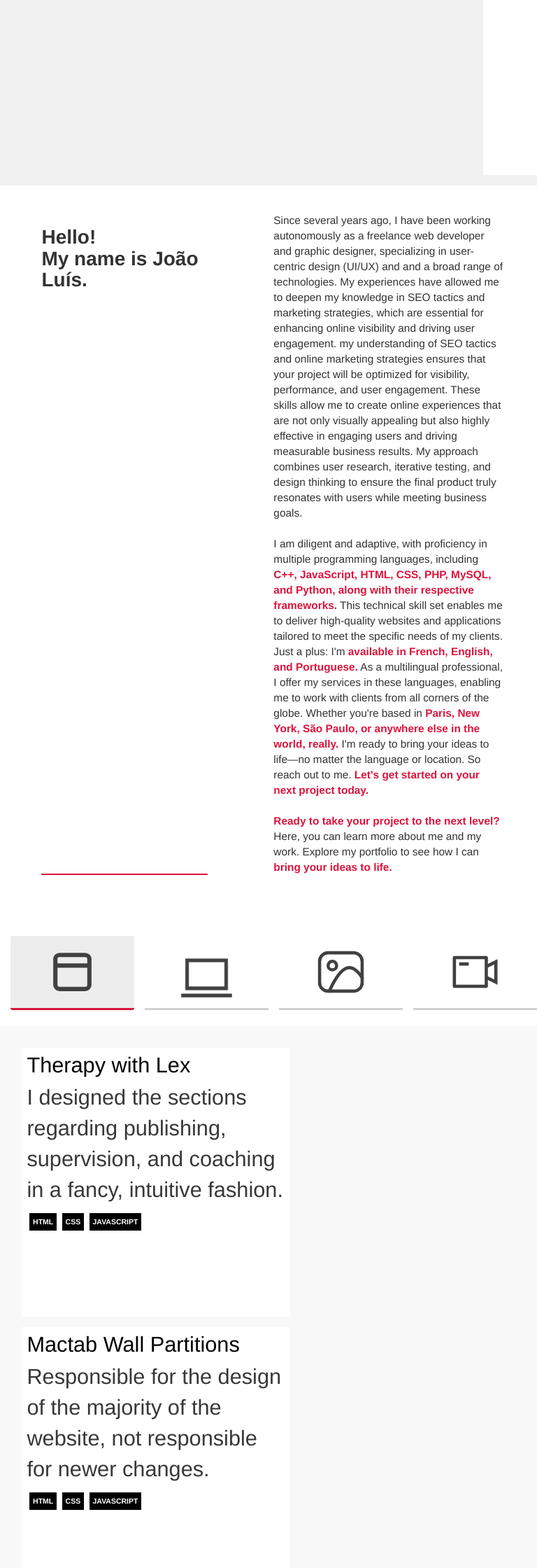
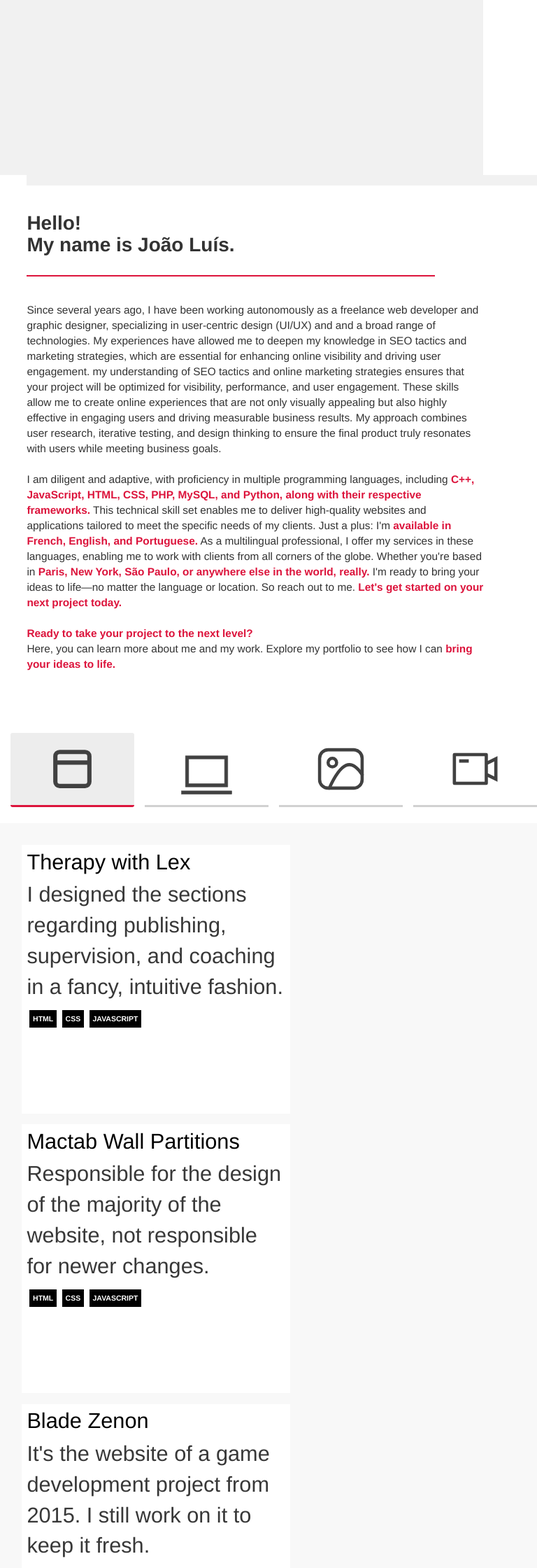
Before and after one commit to lyszt/lyszt.github.io, a Jekyll site: the page built from index.html, in a window 768 px wide. Shown: the part 1009-3249 px from the top of the page at 70% size. Built offline with Jekyll 4.4.1, drawn with Linux system fonts in a browser that asks for light colours.

Commit message:
introduction optimization for small screen sizes

```diff
--- a/assets/css/768.css
+++ b/assets/css/768.css
@@ -108,6 +108,19 @@
 
   /*  BUTTONS */
 
+  /*  INTRODUCTION */
+  .introduction {
+    margin-left: 5%;
+    grid-auto-flow: row;
+  }
+  .introduction > .left h3 {
+    margin: 0;
+  }
+  .introduction > .right p {
+    width: 90%;
+    margin-top: 5%;
+    margin-left: 0;
+  }
   /*  SERVICES OFFERED */
   hr {
     display: none;
```
